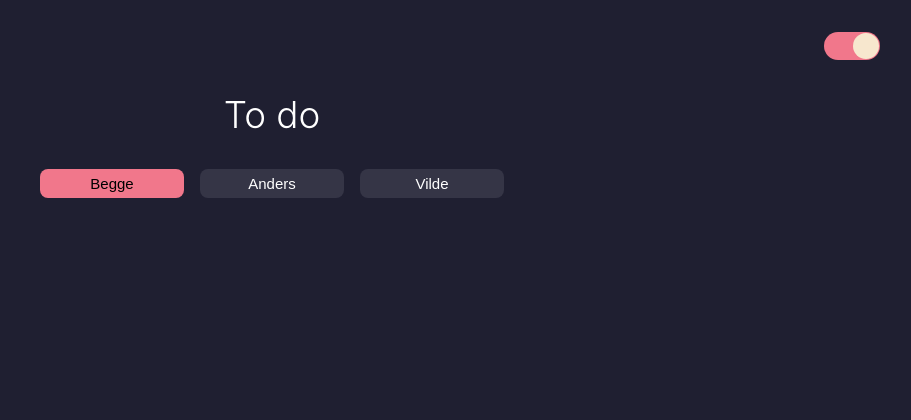
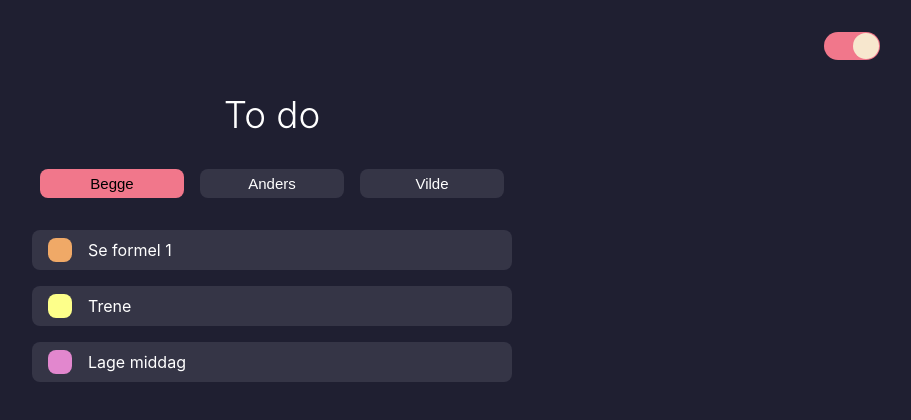
Before and after one commit to AndersAarsaether/Gilbert, a React (Create React App) app: page /todo in a window 1280 px wide. Shown: the top 420 px of the page, without its empty margins (368-1279 px from the left). Built offline with nearby package versions, Linux system fonts and the light colour scheme.

Commit message:
Working on todos

```diff
--- /dev/null
+++ b/src/components/Checklist.tsx
@@ -0,0 +1,80 @@
+import React, { FC } from "react";
+import styled from "styled-components";
+import { Task } from "models/task";
+import CheckIcon from "icons/CheckIcon";
+
+const ListWrapper = styled.div`
+  width: 100%;
+`;
+
+const TaskWrapper = styled.div<{ background: string }>`
+  display: flex;
+  align-items: center;
+  height: 2.5rem;
+  border-radius: 0.5rem;
+  margin-bottom: 1rem;
+  background-color: ${(props) => props.background};
+`;
+
+const Checkbox = styled.button<{ background: string }>`
+  display: flex;
+  justify-content: center;
+  align-items: center;
+
+  width: 1.5rem;
+  height: 1.5rem;
+  border-radius: 0.5rem;
+  margin-inline: 1rem;
+  border-width: 0;
+  background-color: ${(props) => props.background};
+`;
+
+const Text = styled.span<{ color: string }>`
+  color: ${(props) => props.color};
+`;
+
+interface ChecklistProps {
+  tasks: Task[];
+  setTasks: (tasks: Task[]) => void;
+  taskBackgroundColor: string;
+  fontColor: string;
+  checkBoxColors: string[];
+  checkColor: string;
+}
+
+const Checklist: FC<ChecklistProps> = ({
+  tasks,
+  setTasks,
+  taskBackgroundColor,
+  fontColor,
+  checkBoxColors,
+  checkColor,
+}) => {
+  const updateTask = (index: number) => {
+    const newState = [...tasks];
+    newState[index] = { ...newState[index], appointee: "Finished" };
+    setTasks(newState);
+  };
+
+  return (
+    <ListWrapper>
+      {tasks.map((task, i) => (
+        <TaskWrapper background={taskBackgroundColor} key={task.description}>
+          <Checkbox
+            background={checkBoxColors[i % checkBoxColors.length]}
+            onClick={() => updateTask(i)}
+          >
+            {task.appointee == "Finished" && (
+              <div>
+                <CheckIcon fill={checkColor} />
+              </div>
+            )}
+          </Checkbox>
+          <Text color={fontColor}>{task.description}</Text>
+        </TaskWrapper>
+      ))}
+    </ListWrapper>
+  );
+};
+
+export default Checklist;
--- a/src/components/ThemeSwitch.tsx
+++ b/src/components/ThemeSwitch.tsx
@@ -3,7 +3,7 @@ import { useDispatch } from "react-redux";
 import Switch from "react-switch";
 import styled from "styled-components";
 import { updateTheme } from "redux/theme/actions";
-import { DarkMode, LightMode } from "redux/theme/types";
+import { DarkMode, LightMode } from "models/theme";
 
 const SwitchWrapper = styled.div`
   display: flex;
--- /dev/null
+++ b/src/icons/CheckIcon.tsx
@@ -0,0 +1,20 @@
+import React, { FC } from "react";
+
+interface CheckIconProps {
+  fill: string;
+}
+
+const CheckIcon: FC<CheckIconProps> = ({ fill }) => (
+  <svg
+    xmlns="http://www.w3.org/2000/svg"
+    fill={fill}
+    width="25"
+    height="25"
+    viewBox="0 0 512 512"
+    preserveAspectRatio="xMidYMid meet"
+  >
+    <path d="M460.5 73.4C450 76.7 449.6 77 316 210.6L184.5 342 125 282.5c-55.3-55.1-60-59.6-66.2-62.5-15.9-7.4-32.8-5.1-45.4 6.3-10 9-14.9 23.4-12.5 36.4 2.5 13.4.9 11.7 83.9 94.4 72.6 72.4 77.1 76.7 83.2 79.4 7.8 3.4 18.5 4.4 25.7 2.5 12.2-3.3 7 1.6 162.9-154.3C518 123.1 508.8 133 511.3 118.7c3.4-19.9-9.1-39.2-29.2-45.3-5.6-1.7-16.2-1.7-21.6 0z" />
+  </svg>
+);
+
+export default CheckIcon;
--- a/src/redux/reducer.ts
+++ b/src/redux/reducer.ts
@@ -1,6 +1,6 @@
 import AppState from "redux/state";
 import { UpdateThemeAction } from "redux/theme/actions";
-import { DarkMode } from "redux/theme/types";
+import { DarkMode } from "models/theme";
 
 const initialState: AppState = {
   theme: DarkMode,
--- a/src/redux/state.ts
+++ b/src/redux/state.ts
@@ -1,4 +1,4 @@
-import { Theme } from "redux/theme/types";
+import { Theme } from "models/theme";
 
 type AppState = {
   theme: Theme;
--- a/src/redux/theme/actions.ts
+++ b/src/redux/theme/actions.ts
@@ -1,4 +1,4 @@
-import { Theme } from "redux/theme/types";
+import { Theme } from "models/theme";
 
 export interface UpdateThemeAction {
   type: "UPDATE_THEME";
--- a/src/screens/todo/Todo.tsx
+++ b/src/screens/todo/Todo.tsx
@@ -1,8 +1,9 @@
-import React, { FC, useState } from "react";
-import { Task } from "redux/todos/types";
+import React, { FC, useEffect, useState } from "react";
 import PageWrapper from "components/PageWrapper";
 import Title from "components/Title";
 import RadioButtons from "components/RadioButtons";
+import Checklist from "components/Checklist";
+import { Task } from "models/task";
 
 interface TodoProps {
   fontColor: string;
@@ -10,6 +11,8 @@ interface TodoProps {
   todos: Task[];
   foregroundColor: string;
   controlColor: string;
+  checkmarkColor: string;
+  checkboxColors: string[];
 }
 
 const Todo: FC<TodoProps> = ({
@@ -18,10 +21,19 @@ const Todo: FC<TodoProps> = ({
   todos,
   foregroundColor,
   controlColor,
+  checkmarkColor,
+  checkboxColors,
 }) => {
   const [user, setUser] = useState<string>("Begge");
+  const [tasks, setTasks] = useState<Task[]>(
+    todos.filter((task) => task.appointee === user)
+  );
 
-  const filteredTodos = todos.filter((task) => task.appointee === user);
+  useEffect(() => {
+    setTasks(todos.filter((task) => task.appointee === user));
+  }, [user]);
+
+  console.log(tasks);
   return (
     <PageWrapper>
       <Title text="To do" color={fontColor} />
@@ -34,6 +46,14 @@ const Todo: FC<TodoProps> = ({
         fontSelectedColor={fontContrastColor}
         fontUnselectedColor={fontColor}
       />
+      <Checklist
+        tasks={tasks}
+        setTasks={setTasks}
+        taskBackgroundColor={foregroundColor}
+        fontColor={fontColor}
+        checkColor={checkmarkColor}
+        checkBoxColors={checkboxColors}
+      />
     </PageWrapper>
   );
 };
--- a/src/screens/todo/TodoContainer.tsx
+++ b/src/screens/todo/TodoContainer.tsx
@@ -15,8 +15,17 @@ const TodoContainer: FC = () => {
     { description: "Lage middag", appointee: "Begge" },
   ];
 
-  const { fontColor, foregroundColor, controlColor, fontContrastColor } =
-    useSelector((state: AppState) => state.theme);
+  const {
+    backgroundColor,
+    fontColor,
+    foregroundColor,
+    controlColor,
+    fontContrastColor,
+    extraColor1,
+    extraColor2,
+    extraColor3,
+    extraColor4,
+  } = useSelector((state: AppState) => state.theme);
 
   return (
     <Todo
@@ -25,6 +34,8 @@ const TodoContainer: FC = () => {
       todos={todos}
       foregroundColor={foregroundColor}
       controlColor={controlColor}
+      checkmarkColor={backgroundColor}
+      checkboxColors={[extraColor1, extraColor2, extraColor3, extraColor4]}
     />
   );
 };
```
Also changed, not shown: src/models/task.ts (renamed from src/redux/todos/types.ts), src/models/theme.ts (renamed from src/redux/theme/types.ts).
